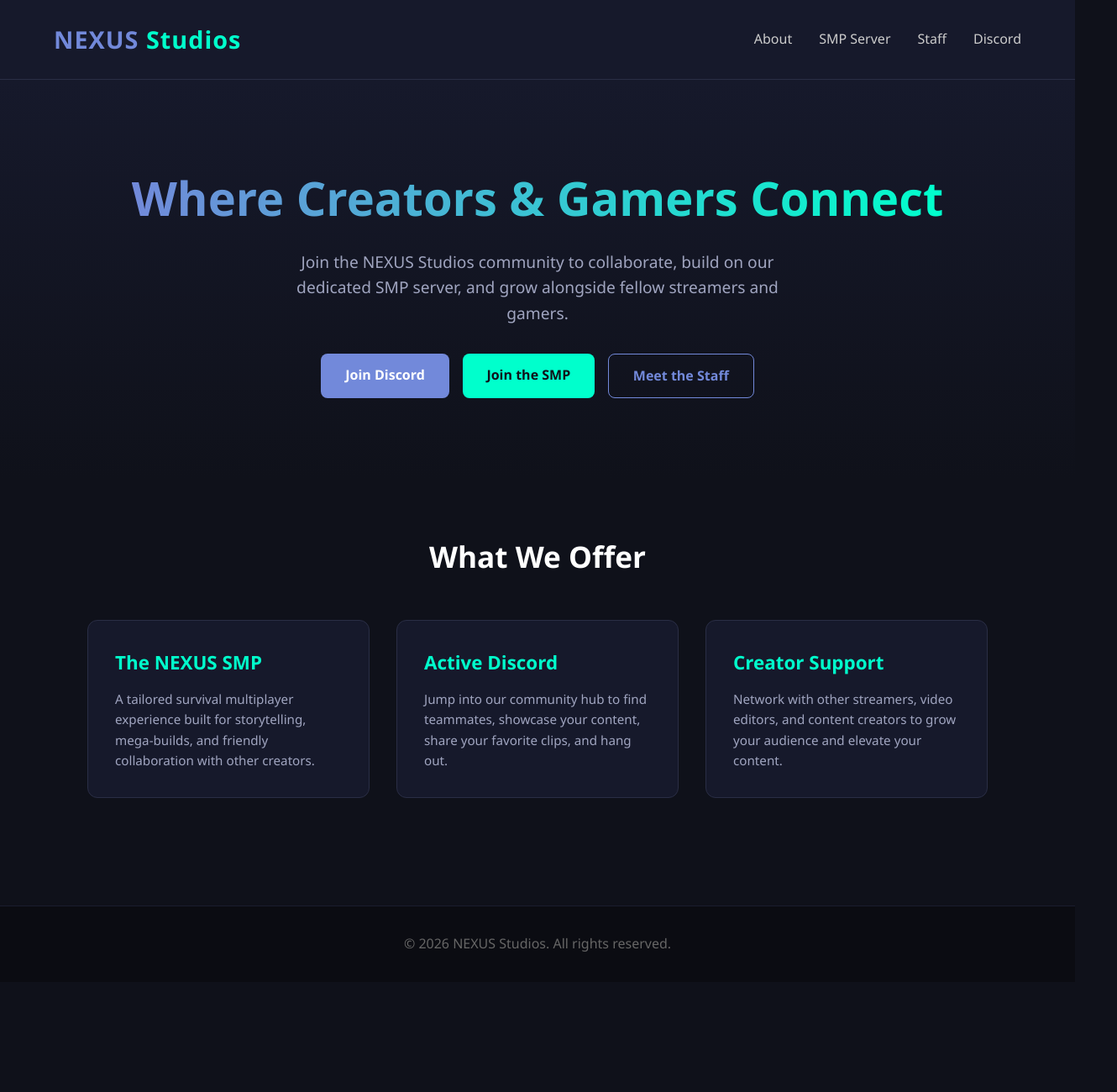
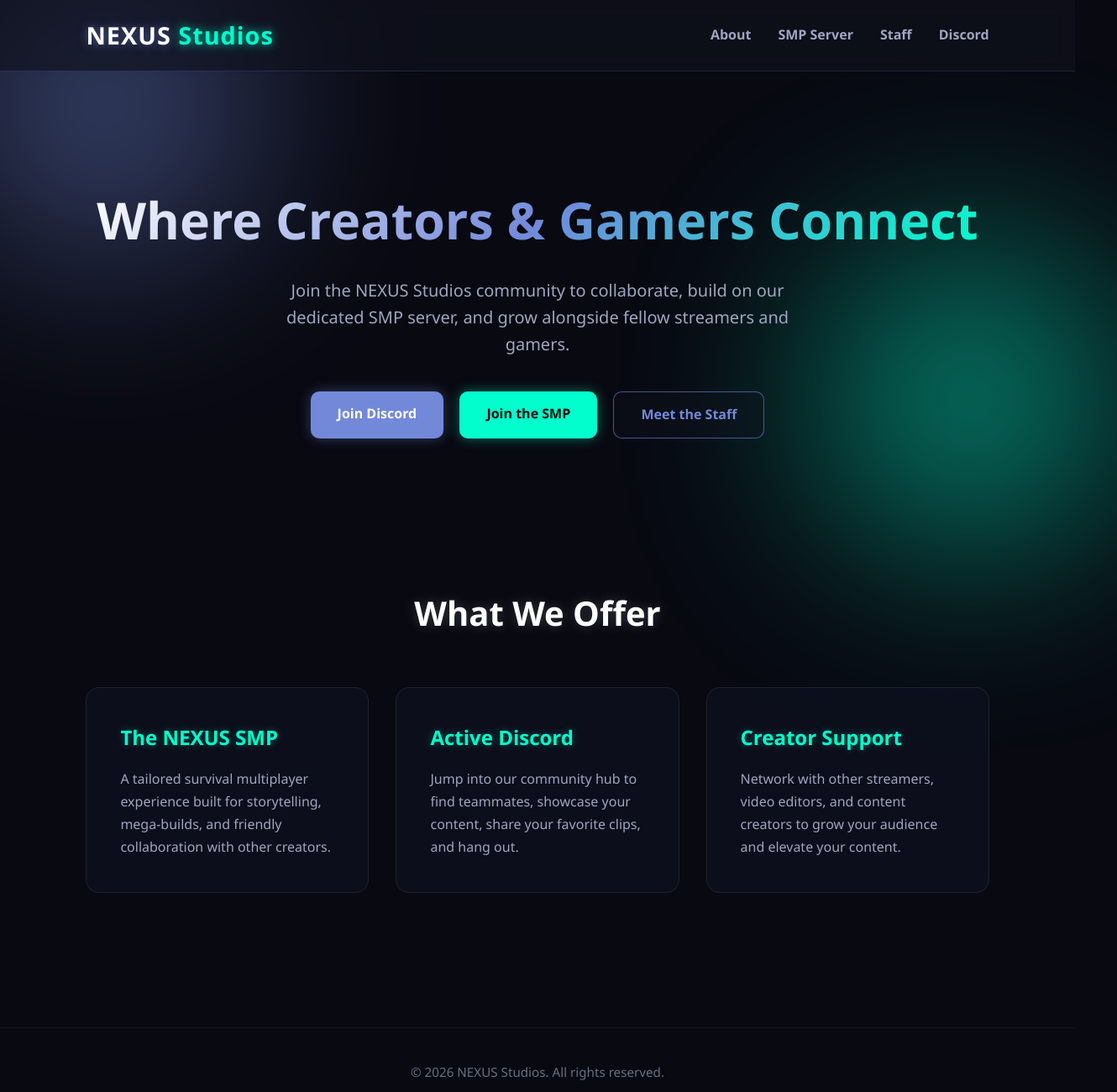
Before and after one commit to FAXPU/NEXUS-Studios, a plain HTML site: page index.html in a window 1280 px wide. Shown: the whole page at 84% size, 1330 px wide, since content can reach past the window. Before the commit the page ends 1169 px from the top, so only its background shows below. Drawn offline with Linux system fonts and the light colour scheme.

Commit message:
Enhance styles and layout for index.html
Updated styles for body, navigation, buttons, hero section, features, and footer. Improved layout and visual effects with new gradients and shadows.

```diff
--- a/index.html
+++ b/index.html
@@ -14,30 +14,63 @@
         }
 
         body {
-            background-color: #0f111a;
+            background-color: #080911;
             color: #ffffff;
             line-height: 1.6;
+            overflow-x: hidden;
         }
 
-        /* Navigation */
+        /* Modern Glowing Background Orbs */
+        body::before, body::after {
+            content: '';
+            position: absolute;
+            width: 350px;
+            height: 350px;
+            border-radius: 50%;
+            filter: blur(120px);
+            z-index: -1;
+            opacity: 0.5;
+            pointer-events: none;
+        }
+
+        body::before {
+            background: #7289da;
+            top: -50px;
+            left: -50px;
+        }
+
+        body::after {
+            background: #00ffcc;
+            top: 300px;
+            right: -50px;
+        }
+
+        /* Glassmorphism Navigation */
         nav {
             display: flex;
             justify-content: space-between;
             align-items: center;
-            padding: 1.5rem 5%;
-            background-color: #16192b;
-            border-bottom: 1px solid #2a2e45;
+            padding: 1.2rem 8%;
+            background: rgba(16, 18, 30, 0.65);
+            backdrop-filter: blur(12px);
+            -webkit-backdrop-filter: blur(12px);
+            border-bottom: 1px solid rgba(114, 137, 218, 0.2);
+            position: sticky;
+            top: 0;
+            z-index: 100;
         }
 
         .logo {
             font-size: 1.8rem;
             font-weight: 800;
-            color: #7289da;
+            color: #ffffff;
             letter-spacing: 1px;
+            text-shadow: 0 0 12px rgba(114, 137, 218, 0.6);
         }
 
         .logo span {
             color: #00ffcc;
+            text-shadow: 0 0 12px rgba(0, 255, 204, 0.8);
         }
 
         .nav-links {
@@ -48,14 +81,15 @@
         }
 
         .nav-links a {
-            color: #cccccc;
+            color: #a0a5c0;
             text-decoration: none;
-            font-weight: 500;
-            transition: color 0.3s;
+            font-weight: 600;
+            transition: all 0.3s ease;
         }
 
         .nav-links a:hover {
             color: #00ffcc;
+            text-shadow: 0 0 8px rgba(0, 255, 204, 0.6);
         }
 
         /* Hero Section */
@@ -65,122 +99,162 @@
             align-items: center;
             justify-content: center;
             text-align: center;
-            padding: 6rem 1rem;
-            background: linear-gradient(180deg, #16192b 0%, #0f111a 100%);
+            padding: 8rem 1rem 6rem 1rem;
+            position: relative;
         }
 
         .hero h1 {
-            font-size: 3.5rem;
-            margin-bottom: 1rem;
-            background: linear-gradient(90deg, #7289da, #00ffcc);
+            font-size: 3.8rem;
+            font-weight: 800;
+            margin-bottom: 1.2rem;
+            background: linear-gradient(135deg, #ffffff 0%, #7289da 50%, #00ffcc 100%);
             -webkit-background-clip: text;
             -webkit-text-fill-color: transparent;
+            drop-shadow: 0 0 25px rgba(0, 255, 204, 0.3);
         }
 
         .hero p {
-            font-size: 1.2rem;
-            max-width: 600px;
+            font-size: 1.25rem;
+            max-width: 650px;
             color: #a0a5c0;
-            margin-bottom: 2rem;
+            margin-bottom: 2.5rem;
         }
 
+        /* Glowing Buttons */
         .btn-container {
             display: flex;
-            gap: 1rem;
+            gap: 1.2rem;
             flex-wrap: wrap;
             justify-content: center;
         }
 
         .btn {
-            padding: 0.8rem 1.8rem;
-            border-radius: 8px;
+            padding: 0.9rem 2rem;
+            border-radius: 10px;
             text-decoration: none;
-            font-weight: bold;
-            transition: transform 0.2s, background-color 0.3s;
-        }
-
-        .btn:hover {
-            transform: translateY(-2px);
+            font-weight: 700;
+            font-size: 1rem;
+            transition: all 0.3s ease;
+            position: relative;
         }
 
         .btn-primary {
             background-color: #7289da;
             color: #ffffff;
+            box-shadow: 0 0 15px rgba(114, 137, 218, 0.4);
         }
 
         .btn-primary:hover {
-            background-color: #5b6eae;
+            background-color: #8297e6;
+            box-shadow: 0 0 25px rgba(114, 137, 218, 0.8);
+            transform: translateY(-3px);
         }
 
         .btn-secondary {
             background-color: #00ffcc;
-            color: #0f111a;
+            color: #080911;
+            box-shadow: 0 0 15px rgba(0, 255, 204, 0.4);
         }
 
         .btn-secondary:hover {
-            background-color: #00cca3;
+            background-color: #33ffd6;
+            box-shadow: 0 0 25px rgba(0, 255, 204, 0.8);
+            transform: translateY(-3px);
         }
 
         .btn-outline {
-            border: 1px solid #7289da;
+            background: rgba(16, 18, 30, 0.4);
+            border: 1px solid rgba(114, 137, 218, 0.6);
             color: #7289da;
+            backdrop-filter: blur(5px);
         }
 
         .btn-outline:hover {
-            background-color: #7289da;
+            background: rgba(114, 137, 218, 0.2);
+            border-color: #7289da;
             color: #ffffff;
+            box-shadow: 0 0 20px rgba(114, 137, 218, 0.5);
+            transform: translateY(-3px);
         }
 
-        /* Features Section */
+        /* Modern Features Cards */
         .features {
-            padding: 4rem 5%;
-            max-width: 1200px;
+            padding: 5rem 8%;
+            max-width: 1300px;
             margin: 0 auto;
         }
 
         .features h2 {
             text-align: center;
-            font-size: 2.2rem;
-            margin-bottom: 3rem;
+            font-size: 2.5rem;
+            font-weight: 800;
+            margin-bottom: 3.5rem;
+            color: #ffffff;
+            text-shadow: 0 0 15px rgba(255, 255, 255, 0.2);
         }
 
         .grid {
             display: grid;
-            grid-template-columns: repeat(auto-fit, minmax(280px, 1fr));
+            grid-template-columns: repeat(auto-fit, minmax(300px, 1fr));
             gap: 2rem;
         }
 
         .card {
-            background-color: #16192b;
-            padding: 2rem;
-            border-radius: 12px;
-            border: 1px solid #2a2e45;
-            transition: border-color 0.3s;
+            background: rgba(16, 19, 35, 0.6);
+            backdrop-filter: blur(10px);
+            -webkit-backdrop-filter: blur(10px);
+            padding: 2.5rem;
+            border-radius: 16px;
+            border: 1px solid rgba(255, 255, 255, 0.08);
+            transition: all 0.4s ease;
+            position: relative;
+            overflow: hidden;
+        }
+
+        .card::before {
+            content: '';
+            position: absolute;
+            top: 0;
+            left: 0;
+            width: 100%;
+            height: 2px;
+            background: linear-gradient(90deg, #7289da, #00ffcc);
+            opacity: 0;
+            transition: opacity 0.4s ease;
         }
 
         .card:hover {
-            border-color: #7289da;
+            transform: translateY(-7px);
+            border-color: rgba(0, 255, 204, 0.3);
+            box-shadow: 0 10px 30px rgba(0, 0, 0, 0.5), 0 0 20px rgba(0, 255, 204, 0.15);
+        }
+
+        .card:hover::before {
+            opacity: 1;
         }
 
         .card h3 {
-            font-size: 1.4rem;
+            font-size: 1.5rem;
             color: #00ffcc;
-            margin-bottom: 0.8rem;
+            margin-bottom: 1rem;
+            text-shadow: 0 0 10px rgba(0, 255, 204, 0.3);
         }
 
         .card p {
             color: #a0a5c0;
-            font-size: 0.95rem;
+            font-size: 1rem;
+            line-height: 1.7;
         }
 
         /* Footer */
         footer {
             text-align: center;
-            padding: 2rem;
-            background-color: #0b0c12;
-            color: #666;
-            border-top: 1px solid #1a1d2e;
-            margin-top: 4rem;
+            padding: 2.5rem;
+            background: rgba(8, 9, 17, 0.9);
+            color: #667085;
+            border-top: 1px solid rgba(255, 255, 255, 0.05);
+            margin-top: 5rem;
+            font-size: 0.95rem;
         }
     </style>
 </head>
@@ -200,7 +274,7 @@
         <h1>Where Creators & Gamers Connect</h1>
         <p>Join the NEXUS Studios community to collaborate, build on our dedicated SMP server, and grow alongside fellow streamers and gamers.</p>
         <div class="btn-container">
-            <a href="https://discord.gg/kheBevzwd" class="btn btn-primary">Join Discord</a>
+            <a href="https://discord.gg/kheBevzwd" target="_blank" class="btn btn-primary">Join Discord</a>
             <a href="smp.html" class="btn btn-secondary">Join the SMP</a>
             <a href="staff.html" class="btn btn-outline">Meet the Staff</a>
         </div>
```
